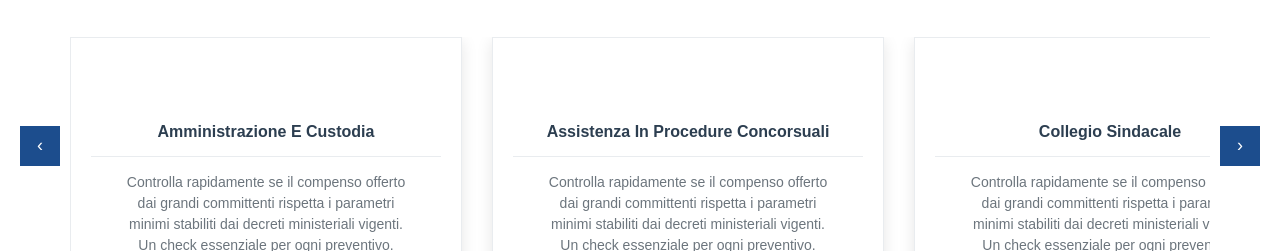
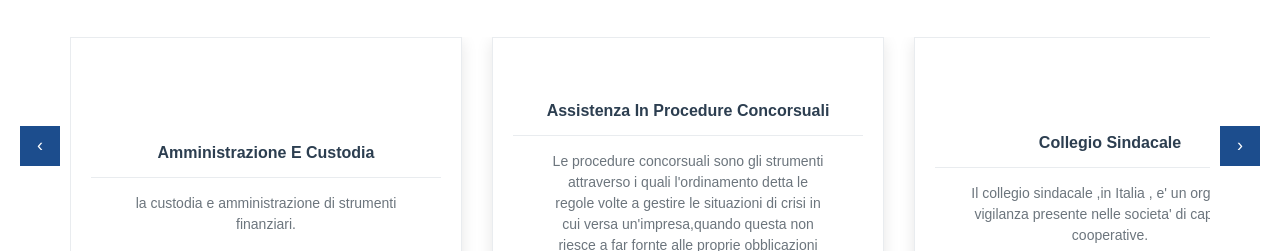
Before and after one commit to Tanoc05/equocompensov2, a website: page frontend/index.html in a window 1280 px wide. Shown: the part 701-952 px from the top of the page. Drawn offline with Linux system fonts and the light colour scheme.

Commit message:
changes38

```diff
--- a/frontend/index.html
+++ b/frontend/index.html
@@ -59,7 +59,7 @@
                     <div class="card-content">
                         <h3>amministrazione e custodia</h3>
                         <div class="divider"></div>
-                        <p>Controlla rapidamente se il compenso offerto dai grandi committenti rispetta i parametri minimi stabiliti dai decreti ministeriali vigenti. Un check essenziale per ogni preventivo.</p>
+                        <p>la custodia e amministrazione di strumenti finanziari.</p>
                         <a href="calcola.html" class="card-link">Scopri di più →</a>
                     </div>
                 </div>
@@ -68,7 +68,7 @@
                     <div class="card-content">
                         <h3>assistenza in procedure concorsuali</h3>
                         <div class="divider"></div>
-                        <p>Controlla rapidamente se il compenso offerto dai grandi committenti rispetta i parametri minimi stabiliti dai decreti ministeriali vigenti. Un check essenziale per ogni preventivo.</p>
+                        <p>Le procedure concorsuali sono gli strumenti attraverso i quali l'ordinamento detta le regole volte a gestire le situazioni di crisi in cui versa un'impresa,quando questa non riesce a far fornte alle proprie obblicazioni con i normali mezzi di pagamento.</p>
                         <a href="calcola.html" class="card-link">Scopri di più →</a>
                     </div>
                 </div>
@@ -77,7 +77,7 @@
                     <div class="card-content">
                         <h3>Collegio Sindacale</h3>
                         <div class="divider"></div>
-                        <p>Controlla rapidamente se il compenso offerto dai grandi committenti rispetta i parametri minimi stabiliti dai decreti ministeriali vigenti. Un check essenziale per ogni preventivo.</p>
+                        <p>Il collegio sindacale ,in Italia , e' un organo di vigilanza presente nelle societa' di capitali e cooperative.</p>
                         <a href="calcola.html" class="card-link">Scopri di più →</a>
                     </div>
                 </div>
@@ -86,7 +86,7 @@
                     <div class="card-content">
                         <h3>consulenza finanziaria</h3>
                         <div class="divider"></div>
-                        <p>Controlla rapidamente se il compenso offerto dai grandi committenti rispetta i parametri minimi stabiliti dai decreti ministeriali vigenti. Un check essenziale per ogni preventivo.</p>
+                        <p>La consulenza finanziaria ha per oggetto la pianificazione e il monitoraggio di obbiettivi e risorse finanziarie di ogni possibile soggetto economico.</p>
                         <a href="calcola.html" class="card-link">Scopri di più →</a>
                     </div>
                 </div>
@@ -95,7 +95,7 @@
                     <div class="card-content">
                         <h3>consulenza tributaria</h3>
                         <div class="divider"></div>
-                        <p>Controlla rapidamente se il compenso offerto dai grandi committenti rispetta i parametri minimi stabiliti dai decreti ministeriali vigenti. Un check essenziale per ogni preventivo.</p>
+                        <p>La consulenza tributaria e' rivolta al tema della tassazione diretta e indiretta in senso stretto e a tutte le relative pratiche.</p>
                         <a href="calcola.html" class="card-link">Scopri di più →</a>
                     </div>
                 </div>
@@ -104,7 +104,7 @@
                     <div class="card-content">
                         <h3>consulenza contrattuale</h3>
                         <div class="divider"></div>
-                        <p>Controlla rapidamente se il compenso offerto dai grandi committenti rispetta i parametri minimi stabiliti dai decreti ministeriali vigenti. Un check essenziale per ogni preventivo.</p>
+                        <p>Consulenza nella stipulazione e nella gestione di contratti tipici e atipici,di scritture private,di preliminari.</p>
                         <a href="calcola.html" class="card-link">Scopri di più →</a>
                     </div>
                 </div>
```
